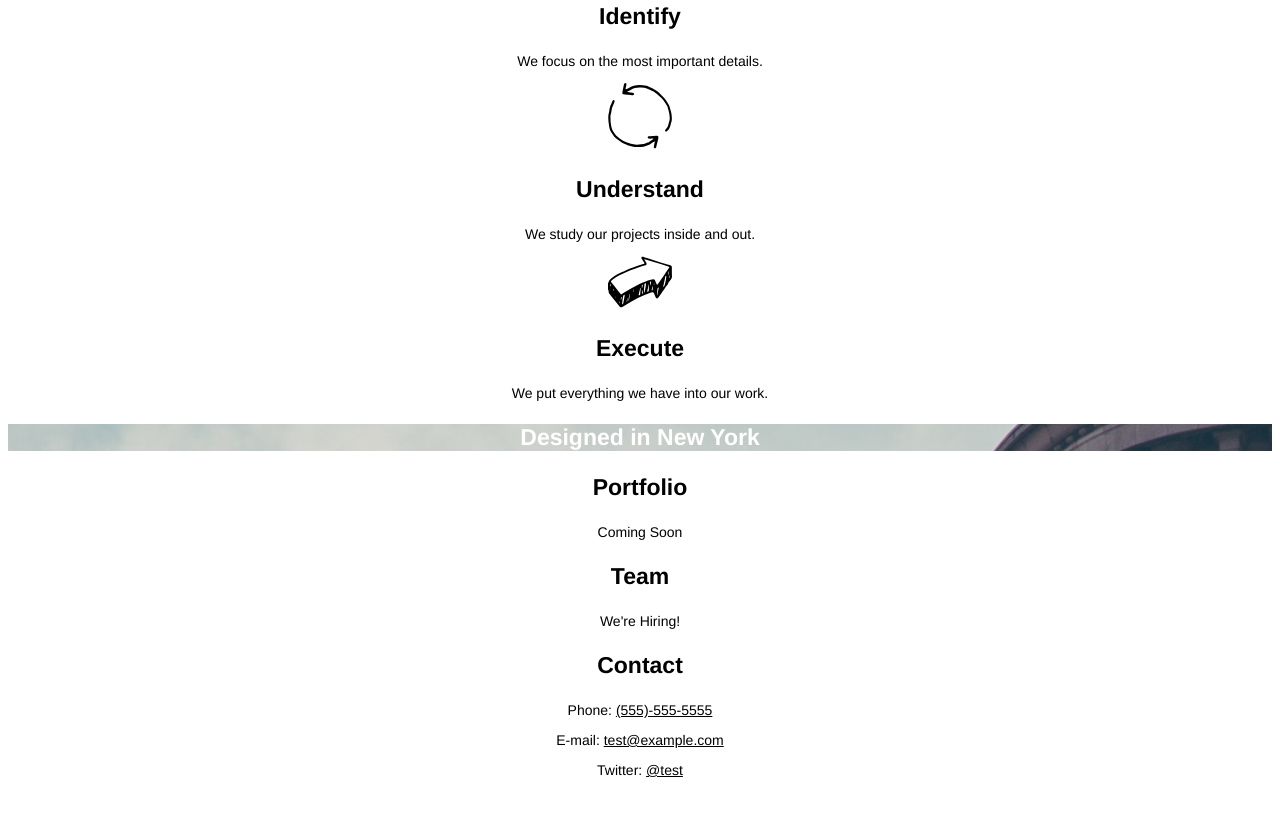
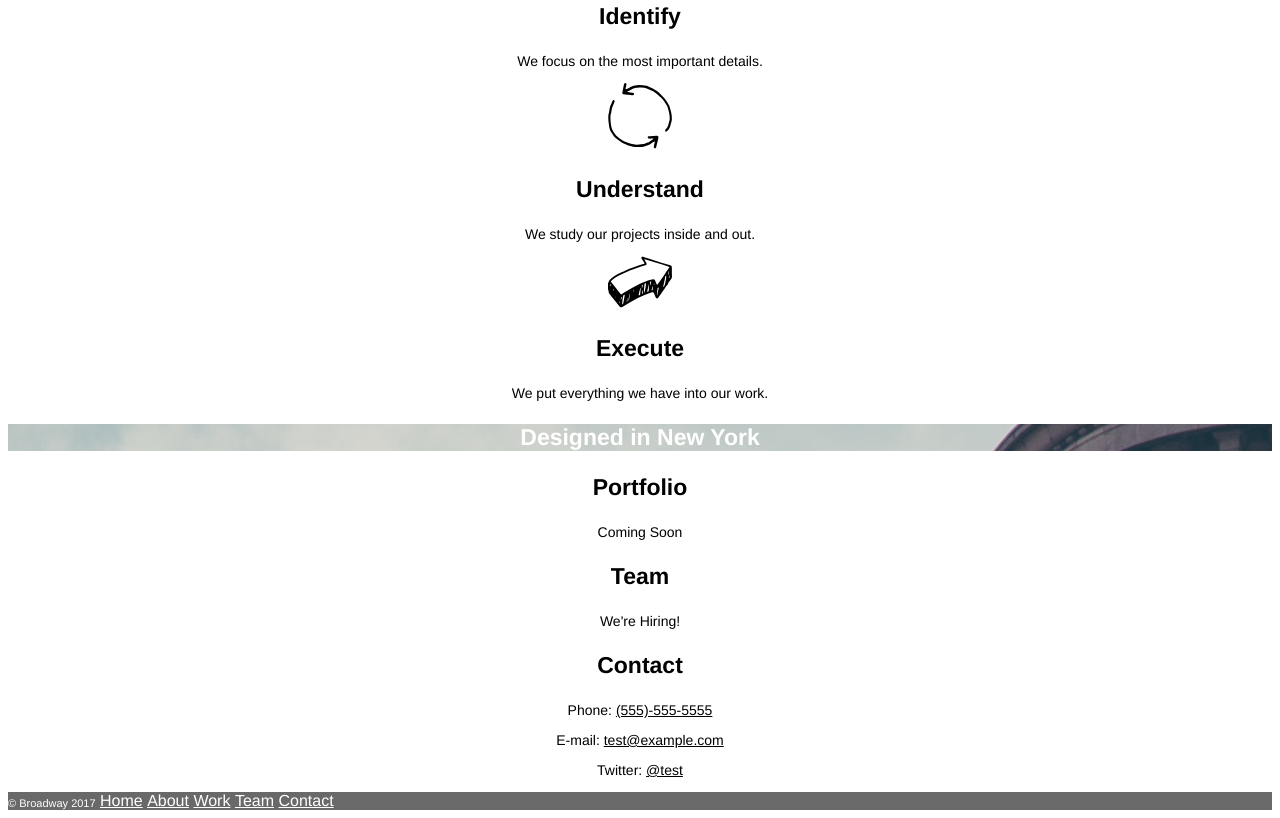
Before and after one commit to richardsparks/broadway, a plain HTML site: page index.html in a window 1280 px wide. Shown: the part 493-1311 px from the top of the page. Before the commit the page ends 1285 px from the top, so only its background shows below. Drawn offline with Linux system fonts and the light colour scheme.

Commit message:
Add footer

```diff
--- a/index.html
+++ b/index.html
@@ -36,8 +36,7 @@
     <h3>Execute</h3>
     <p>We put everything we have into our work.</p>
 
-    <!-- Footer -->
-
+    <!-- Designed -->
     <h3 id="designed">Designed in New York</h3>
 
     <h3>Portfolio</h3>
@@ -54,5 +53,17 @@
       <p>Twitter: <a href="#">@test</a></p>
     </div>
 
+    <!-- Footer -->
+    <footer>
+      <p>&copy;	Broadway 2017</p>
+      <ul>
+        <li><a href="#">Home</a></li>
+        <li><a href="#">About</a></li>
+        <li><a href="#">Work</a></li>
+        <li><a href="#">Team</a></li>
+        <li><a href="#">Contact</a></li>
+      </ul>
+    </footer>
+
   </body>
 </html>
--- a/resources/css/styles.css
+++ b/resources/css/styles.css
@@ -19,18 +19,18 @@ h3 {
   font-weight: bold;
 }
 
+ul, li {
+  margin: 0;
+  padding: 0;
+  list-style: none;
+}
+
 p {
   font-size: 14px;
 }
 
 #wrap-header-nav {
   background: grey url("../images/the-flatiron-building.png");
-}
-
-#wrap-header-nav ul {
-  margin: 0;
-  padding: 0;
-  list-style: none;
 }
 
 #wrap-header-nav li {
@@ -59,3 +59,29 @@ h3#designed {
 #contact a:hover {
   text-decoration: none;
 }
+
+footer {
+  background-color: dimgray;
+  text-align: left;
+  overflow: auto;
+}
+
+footer p {
+  margin: 0;
+  padding: 0.5em 0.4em 0.1em 0;
+  font-size: 11px;
+  color: white;
+  float: left;
+}
+
+footer ul {
+  float: left;
+}
+
+footer li {
+  display: inline;
+}
+
+footer li a {
+  color: white;
+}
```
